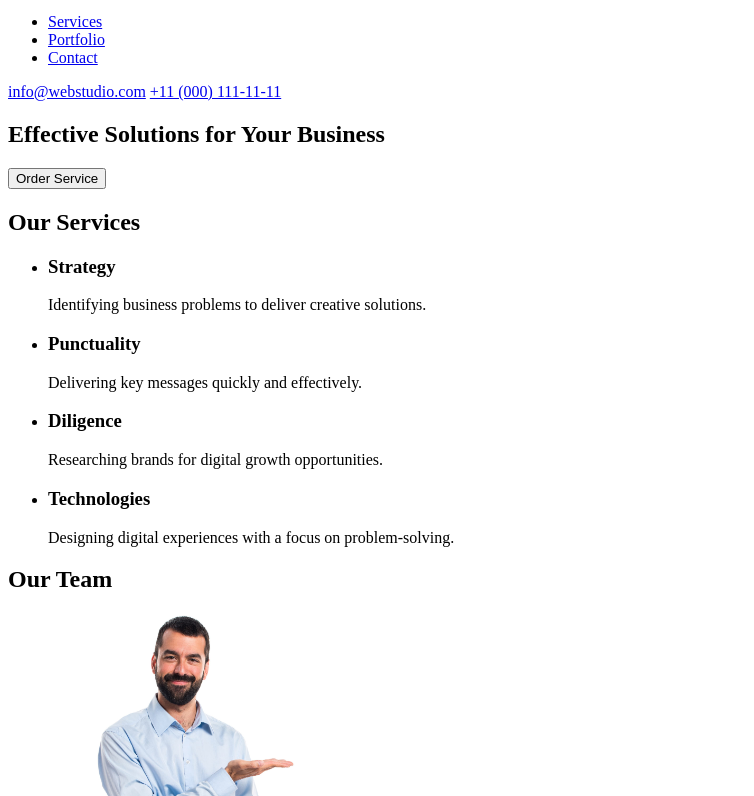
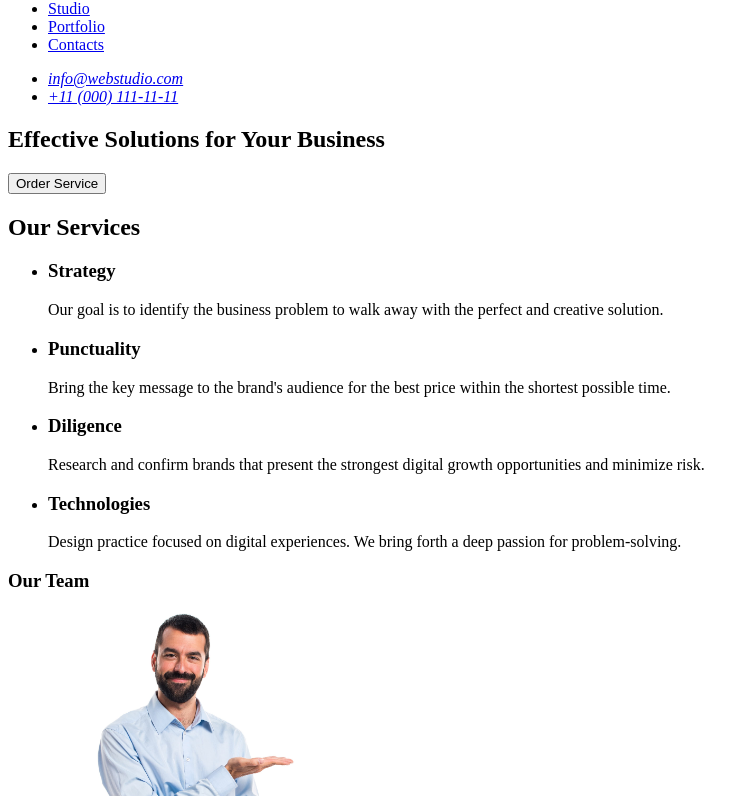
Before and after one commit to habibecinar/goit-markup-hw-01, a plain HTML site: page index.html in a window 1280 px wide. Shown: the part 67-863 px from the top of the page, without its empty margins (0-754 px from the left). Drawn offline with Linux system fonts and the light colour scheme.

Commit message:
homework1

```diff
--- a/index.html
+++ b/index.html
@@ -9,23 +9,28 @@
 
 <body>
     <header>
+         <nav>
         <h1><a href="./index.html">Web Studio</a></h1>
-        <nav>
+
             <ul>
-                <li><a href="#services">Services</a></li>
+                <li><a href="#services">Studio</a></li>
                 <li><a href="#portfolio">Portfolio</a></li>
-                <li><a href="#contact">Contact</a></li>
+                <li><a href="#contacts">Contacts</a></li>
             </ul>
         </nav>
         <section>
-            <a href="mailto:info@webstudio.com">info@webstudio.com</a>
-            <a href="tel:+11000111111">+11 (000) 111-11-11</a>
+            <address>
+                <ul>
+            <li> <a href="mailto:info@webstudio.com">info@webstudio.com</a></li>
+            <li><a href="tel:+11000111111">+11 (000) 111-11-11</a></li>
+               </ul>
+            </address>
         </section>
     </header>
 
     <main>
         <section id="hero">
-            <h2>Effective Solutions for Your Business</h2>
+            <h1>Effective Solutions for Your Business</h1>
             <button type="button">Order Service</button>
         </section>
 
@@ -34,25 +39,26 @@
             <ul>
                 <li>
                     <h3>Strategy</h3>
-                    <p>Identifying business problems to deliver creative solutions.</p>
+                    <p>Our goal is to identify the business
+                    problem to walk away with the perfect and creative solution.</p>
                 </li>
                 <li>
                     <h3>Punctuality</h3>
-                    <p>Delivering key messages quickly and effectively.</p>
+                    <p>Bring the key message to the brand's audience for the best price within the shortest possible time.</p>
                 </li>
                 <li>
                     <h3>Diligence</h3>
-                    <p>Researching brands for digital growth opportunities.</p>
+                    <p>Research and confirm brands that present the strongest digital growth opportunities and minimize risk.</p>
                 </li>
                 <li>
                     <h3>Technologies</h3>
-                    <p>Designing digital experiences with a focus on problem-solving.</p>
+                    <p>Design practice focused on digital experiences. We bring forth a deep passion for problem-solving.</p>
                 </li>
             </ul>
         </section>
 
         <section id="team">
-            <h2>Our Team</h2>
+            <h3>Our Team</h3>
             <ul>
                 <li>
                     <img src="./images/mark.jpg" alt="Mark Guerrero, Product Designer" width="264">
@@ -60,14 +66,14 @@
                     <p>Product Designer</p>
                 </li>
                 <li>
-                    <img src="./images/tom.jpg" alt="Tom Ford, Frontend Developer" width="264">
+                    <img src="./images/tom1.jpg" alt="Tom Ford, Frontend Developer" width="264">
                     <h4>Tom Ford</h4>
                     <p>Frontend Developer</p>
                 </li>
                 <li>
                     <img src="./images/camila.jpg" alt="Camila Garcia, Marketing Specialist" width="264">
                     <h4>Camila Garcia</h4>
-                    <p>Marketing Specialist</p>
+                    <p>Marketing</p>
                 </li>
                 <li>
                     <img src="./images/daniel.jpg" alt="Daniel Wilson, UI Designer" width="264">
@@ -79,8 +85,8 @@
     </main>
 
     <footer>
-        <p>&copy; 2024 <a href="./index.html">Web Studio</a>. All rights reserved.</p>
-        <p>Increase customer flow and sales with our digital marketing solutions.</p>
+        <p><a href="./index.html">Web Studio</a></p>
+        <p>Increase the flow of customers and sales for your business with digital marketing & growth solutions.</p>
     </footer>
 </body>
 
```
